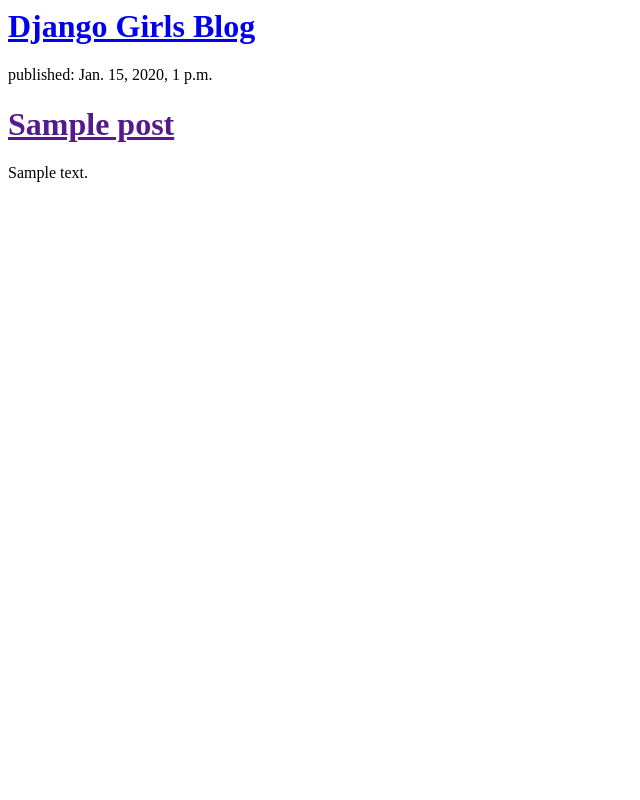
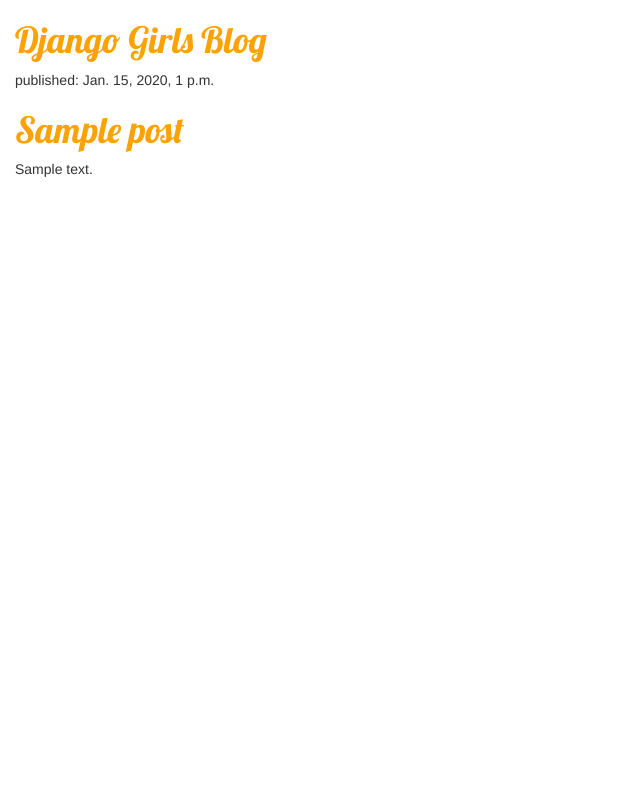
Before and after one commit to motionrus/myfirstproject, a Django app: template blog/templates/blog/post_list.html in a window 1280 px wide. Shown: the whole page, without its empty margins (0-640 px from the left). Run offline with Django 3.2, Linux system fonts and the light colour scheme; the template is opened without the code that fills it: values that come from a table or form of the project are taken from there, others are empty; tables that the repository leaves empty hold one stand-in row (values such as "Sample post"); some libraries are stand-ins or nearby versions.

Commit message:
Почти финальная версия

```diff
--- /dev/null
+++ b/blog/static/css/blog.css
@@ -0,0 +1,7 @@
+    h1 a {
+        color: #FCA205;
+	font-family: 'Lobster';
+    }
+    body {
+        padding-left: 15px;
+    }
--- a/blog/templates/blog/post_list.html
+++ b/blog/templates/blog/post_list.html
@@ -1,5 +1,10 @@
+ {% load staticfiles %}
     <html>
         <head>
+	    <link href="https://fonts.googleapis.com/css?family=Lobster&subset=latin,cyrillic" rel="stylesheet" type="text/css">
+	    <link rel="stylesheet" href="//maxcdn.bootstrapcdn.com/bootstrap/3.2.0/css/bootstrap.min.css">
+	    <link rel="stylesheet" href="//maxcdn.bootstrapcdn.com/bootstrap/3.2.0/css/bootstrap-theme.min.css">
+	    <link rel="stylesheet" href="{% static 'css/blog.css' %}">
             <title>Django Girls blog</title>
         </head>
         <body>
```
